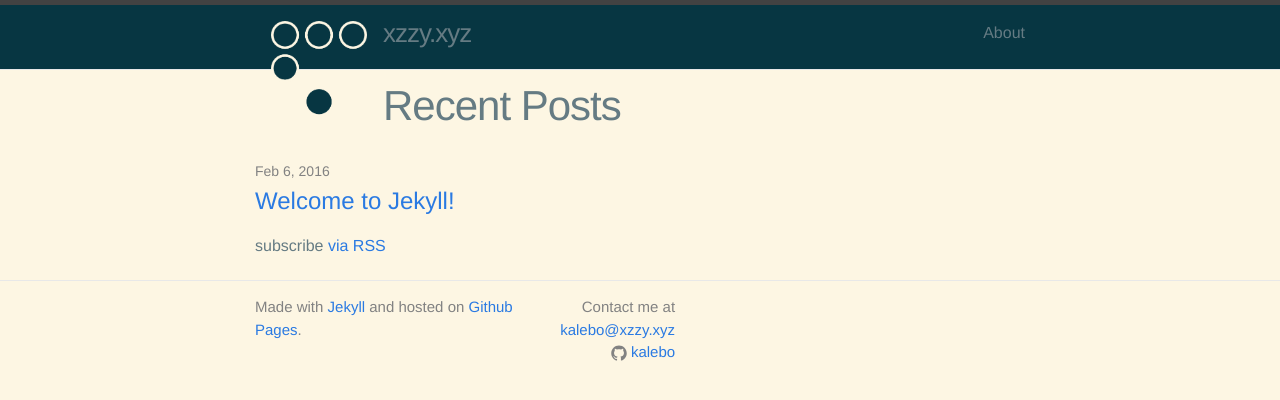
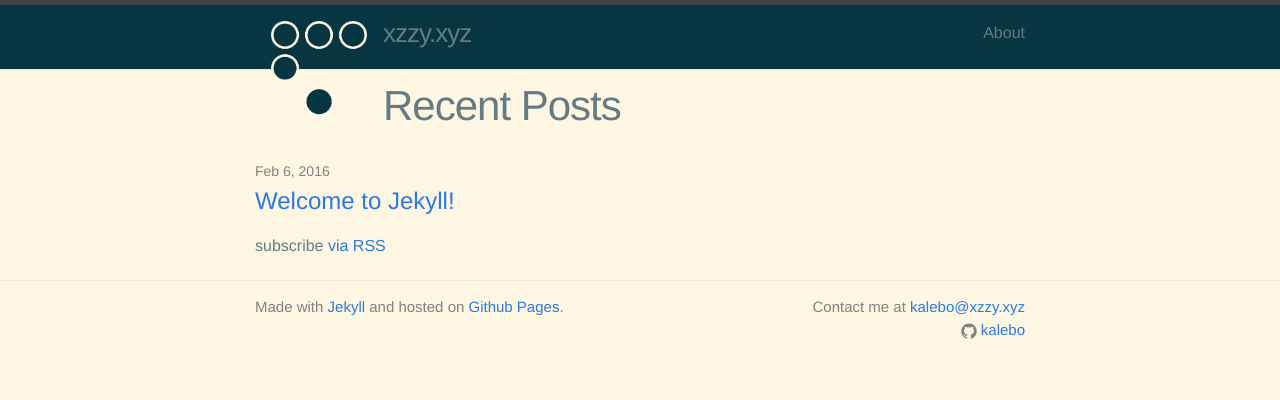
Before and after one commit to kalebo/kalebo.github.io, a Jekyll site: the page built from index.html, in a window 1280 px wide. Shown: the top 400 px of the page. Built offline with Jekyll 4.4.1, drawn with Linux system fonts in a browser that asks for light colours.

Commit message:
Changed footer to have better formatting

```diff
--- a/_includes/footer.html
+++ b/_includes/footer.html
@@ -20,6 +20,4 @@
 
     </div>
 
-  </div>
-
 </footer>
--- a/_sass/_layout.scss
+++ b/_sass/_layout.scss
@@ -133,13 +133,13 @@
 }
 
 .footer-col-1 {
-    width: -webkit-calc(35% - (#{$spacing-unit} / 2));
-    width:         calc(35% - (#{$spacing-unit} / 2));
+    width: -webkit-calc(50% - (#{$spacing-unit} / 2));
+    width:         calc(50% - (#{$spacing-unit} / 2));
 }
 
 .footer-col-2 {
-    width: -webkit-calc(20% - (#{$spacing-unit} / 2));
-    width:         calc(20% - (#{$spacing-unit} / 2));
+    width: -webkit-calc(50% - (#{$spacing-unit} / 2));
+    width:         calc(50% - (#{$spacing-unit} / 2));
 }
 
 .footer-col-3 {
@@ -160,13 +160,6 @@
     }
 }
 
-@include media-query($on-palm) {
-    .footer-col {
-        float: none;
-        width: -webkit-calc(100% - (#{$spacing-unit} / 2));
-        width:         calc(100% - (#{$spacing-unit} / 2));
-    }
-}
 
 
 
```
